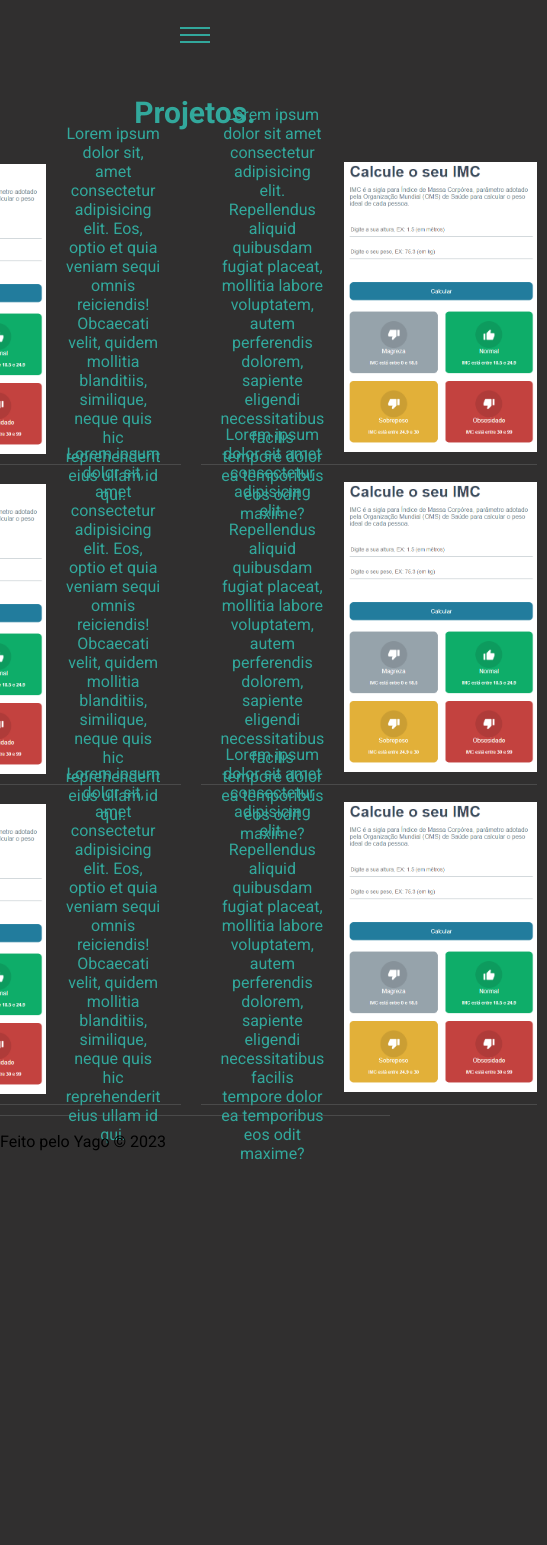
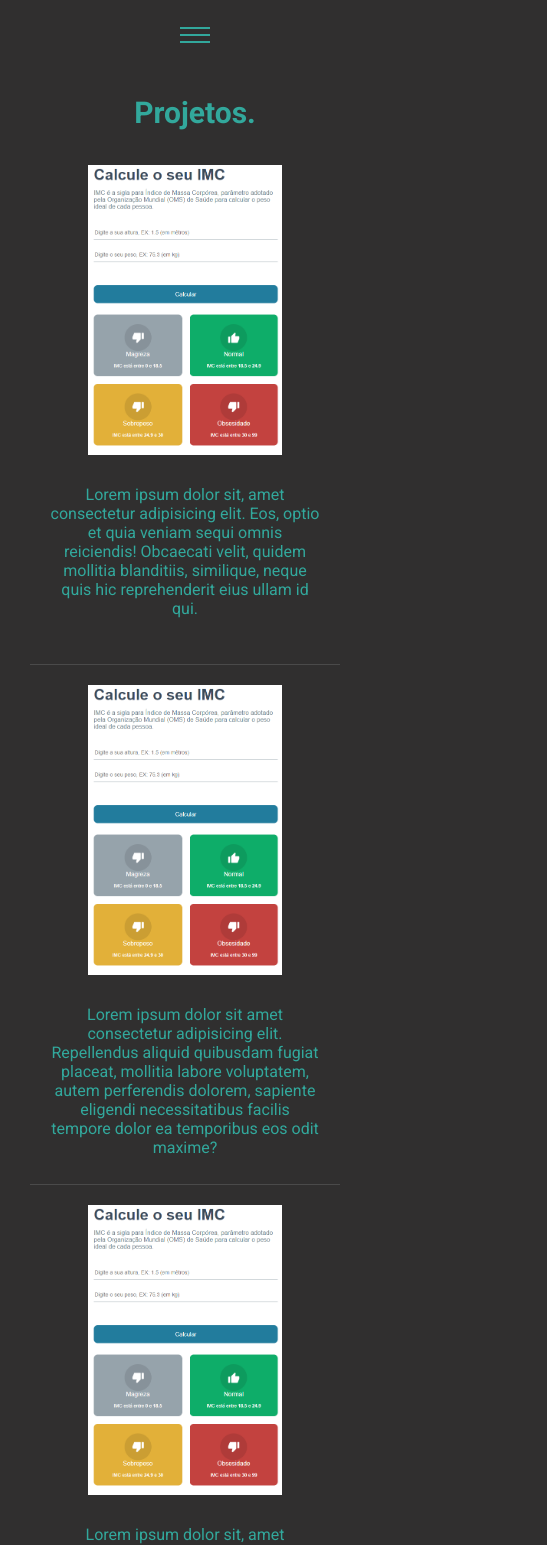
Before and after one commit to yagohs/portifolio, a React (Create React App) app: page /projeto in a window 390 px wide. Shown: the top 1545 px of the page, 547 px wide, since content can reach past the window. Before the commit the page ends 1163 px from the top, so only its background shows below. Built offline with nearby package versions, Linux system fonts and the light colour scheme.

Commit message:
responsividade feita

```diff
--- a/src/components/NavBar.css
+++ b/src/components/NavBar.css
@@ -28,6 +28,7 @@ a:hover {
 
 #btn-mobile {
     display: none;
+    padding: 10px 15px;
 }
 
 @media (max-width: 600px) {
--- a/src/components/NavBar.js
+++ b/src/components/NavBar.js
@@ -9,6 +9,7 @@ function NavBar() {
     function  handleClick() {
         const nav = document.getElementById('nav')
         nav.classList.toggle('active')
+
     }
 
   return (
--- a/src/pages/Home.css
+++ b/src/pages/Home.css
@@ -70,3 +70,42 @@
 .image img{
     width: 600px;
 }
+
+@media (max-width: 1024px) {
+    .intro {
+        max-width: 100%;
+        display: flex;
+        flex-direction: column;
+        justify-content: center;
+        align-items: center;
+        margin-top: -40px;
+    }
+
+    .sobre {
+        max-width: 100%;
+        margin-left: 20px;
+        margin-right: 20px;
+        margin-top: -40px;
+    }
+
+    .image img {
+        width: 500px;
+    }
+}
+
+@media (max-width: 768px) {
+    .intro {
+        max-width: 100%;
+        min-height: 70vh;
+    }
+    .sobre  {
+        display: flex;
+        flex-direction: column;
+        max-width: 100%;
+        margin-top: 40px;
+    }
+
+    .image img {
+        width: 400px;
+    }
+}
--- a/src/pages/Projetos.css
+++ b/src/pages/Projetos.css
@@ -8,7 +8,7 @@
     grid-template-columns: repeat(2,1fr);
 }
 
-.project-left {
+.project-grid {
     display: flex;
     height: 300px;
     max-width: 100%;
@@ -18,12 +18,47 @@
     align-items: center;
 }
 
-.project-left p {
+.project-grid p {
     margin-left: 20px;
     margin-right: 20px;
 }
 
-.project-left img {
+.project-grid img {
     height: 300px;
     padding-bottom: 10px;
 }
+
+@media (max-width: 1024px) {
+    #projetos {
+        max-width: 100%;
+    }
+
+    .project {
+        max-width: 100%;
+        margin-left: 20px;
+        margin-right: 20px;
+        display: flex;
+        flex-direction: column;
+    }
+
+    .project-grid {
+        margin-right: 30px;
+    }
+}
+
+@media (max-width: 425px) {
+    #projetos {
+        max-width: 100%;
+    }
+
+    .project {
+        display: flex;
+        min-height: 80vh;
+    }
+
+    .project-grid {
+        display: flex;
+        flex-direction: column;
+        height: 500px;
+    }
+}
--- a/src/pages/Projetos.js
+++ b/src/pages/Projetos.js
@@ -9,35 +9,41 @@ const Projetos = () => {
         <div>
             <h2>Projetos.</h2>
             <div className='project'>
-                <div className='project-left'>
-                    <img src={Calcimc} alt={Calcimc} />
-                    <p>Lorem ipsum dolor sit, amet consectetur adipisicing elit. Eos, optio et quia veniam sequi omnis reiciendis! Obcaecati velit, quidem mollitia blanditiis, similique, neque quis hic reprehenderit eius ullam id qui.</p>
-                </div>
-                <div className="project-left">
-                    <p>Lorem ipsum dolor sit amet consectetur adipisicing elit. Repellendus aliquid quibusdam fugiat placeat, mollitia labore voluptatem, autem perferendis dolorem, sapiente eligendi necessitatibus facilis tempore dolor ea temporibus eos odit maxime?</p>
+                <div className='project-grid'>
                     <div>
                       <img src={Calcimc} alt={Calcimc} />
                     </div>
-                </div>
-                <div className='project-left'>
-                    <img src={Calcimc} alt={Calcimc} />
                     <p>Lorem ipsum dolor sit, amet consectetur adipisicing elit. Eos, optio et quia veniam sequi omnis reiciendis! Obcaecati velit, quidem mollitia blanditiis, similique, neque quis hic reprehenderit eius ullam id qui.</p>
                 </div>
-                <div className="project-left">
-                    <p>Lorem ipsum dolor sit amet consectetur adipisicing elit. Repellendus aliquid quibusdam fugiat placeat, mollitia labore voluptatem, autem perferendis dolorem, sapiente eligendi necessitatibus facilis tempore dolor ea temporibus eos odit maxime?</p>
+                <div className="project-grid">
                     <div>
                       <img src={Calcimc} alt={Calcimc} />
                     </div>
+                    <p>Lorem ipsum dolor sit amet consectetur adipisicing elit. Repellendus aliquid quibusdam fugiat placeat, mollitia labore voluptatem, autem perferendis dolorem, sapiente eligendi necessitatibus facilis tempore dolor ea temporibus eos odit maxime?</p>
                 </div>
-                <div className='project-left'>
-                    <img src={Calcimc} alt={Calcimc} />
-                    <p>Lorem ipsum dolor sit, amet consectetur adipisicing elit. Eos, optio et quia veniam sequi omnis reiciendis! Obcaecati velit, quidem mollitia blanditiis, similique, neque quis hic reprehenderit eius ullam id qui.</p>
-                </div>
-                <div className="project-left">
-                    <p>Lorem ipsum dolor sit amet consectetur adipisicing elit. Repellendus aliquid quibusdam fugiat placeat, mollitia labore voluptatem, autem perferendis dolorem, sapiente eligendi necessitatibus facilis tempore dolor ea temporibus eos odit maxime?</p>
+                <div className='project-grid'>
                     <div>
                       <img src={Calcimc} alt={Calcimc} />
                     </div>
+                    <p>Lorem ipsum dolor sit, amet consectetur adipisicing elit. Eos, optio et quia veniam sequi omnis reiciendis! Obcaecati velit, quidem mollitia blanditiis, similique, neque quis hic reprehenderit eius ullam id qui.</p>
+                </div>
+                <div className="project-grid">
+                    <div>
+                      <img src={Calcimc} alt={Calcimc} />
+                    </div>
+                    <p>Lorem ipsum dolor sit amet consectetur adipisicing elit. Repellendus aliquid quibusdam fugiat placeat, mollitia labore voluptatem, autem perferendis dolorem, sapiente eligendi necessitatibus facilis tempore dolor ea temporibus eos odit maxime?</p>
+                </div>
+                <div className='project-grid'>
+                    <div>
+                      <img src={Calcimc} alt={Calcimc} />
+                    </div>
+                    <p>Lorem ipsum dolor sit, amet consectetur adipisicing elit. Eos, optio et quia veniam sequi omnis reiciendis! Obcaecati velit, quidem mollitia blanditiis, similique, neque quis hic reprehenderit eius ullam id qui.</p>
+                </div>
+                <div className="project-grid">
+                    <div>
+                      <img src={Calcimc} alt={Calcimc} />
+                    </div>
+                    <p>Lorem ipsum dolor sit amet consectetur adipisicing elit. Repellendus aliquid quibusdam fugiat placeat, mollitia labore voluptatem, autem perferendis dolorem, sapiente eligendi necessitatibus facilis tempore dolor ea temporibus eos odit maxime?</p>
                 </div>
             </div>
         </div>
```
